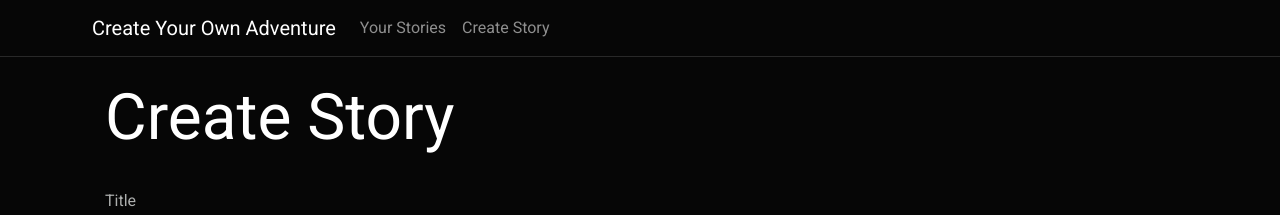
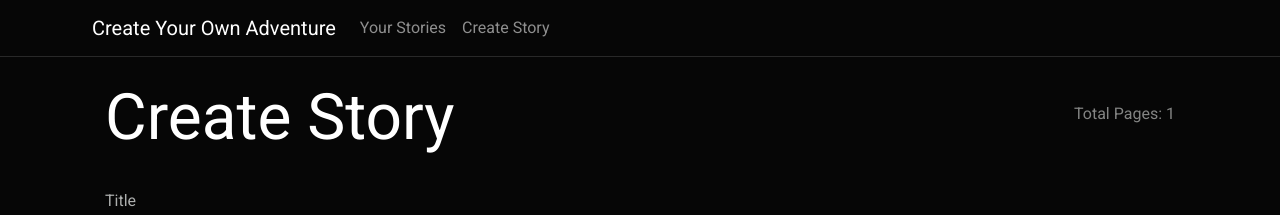
Before and after one commit to jadenmounteer/createYourOwnAdventure, an Angular app: page /createOrEditStory in a window 1280 px wide. Shown: the top 215 px of the page. Built offline with nearby package versions, Linux system fonts and the light colour scheme.

Commit message:
Add story header

```diff
--- a/src/app/create-or-edit-story/create-or-edit-story.component.html
+++ b/src/app/create-or-edit-story/create-or-edit-story.component.html
@@ -1,5 +1,12 @@
-<h1 *ngIf="!storyID">Create Story</h1>
-<h1 *ngIf="storyID">Edit Story</h1>
+<div class="page-header">
+  <div class="page-title">
+    <h1 *ngIf="!storyID">Create Story</h1>
+    <h1 *ngIf="storyID">Edit Story</h1>
+  </div>
+  <div class="story-stats">
+    <p class="text-muted">Total Pages: {{ storyToEdit?.pages?.length }}</p>
+  </div>
+</div>
 
 <form (ngSubmit)="onSubmit(f)" #f="ngForm">
   <fieldset>
@@ -16,6 +23,7 @@
       />
     </div>
   </fieldset>
+
   <div *ngFor="let page of this.storyToEdit?.pages">
     <hr />
     <legend>{{ 'Page: ' + page.pageNumber }}</legend>
--- a/src/app/create-or-edit-story/create-or-edit-story.component.scss
+++ b/src/app/create-or-edit-story/create-or-edit-story.component.scss
@@ -34,3 +34,12 @@
   display: flex;
   gap: 10px;
 }
+
+.story-stats {
+}
+
+.page-header {
+  display: flex;
+  justify-content: space-between;
+  align-items: center;
+}
```
